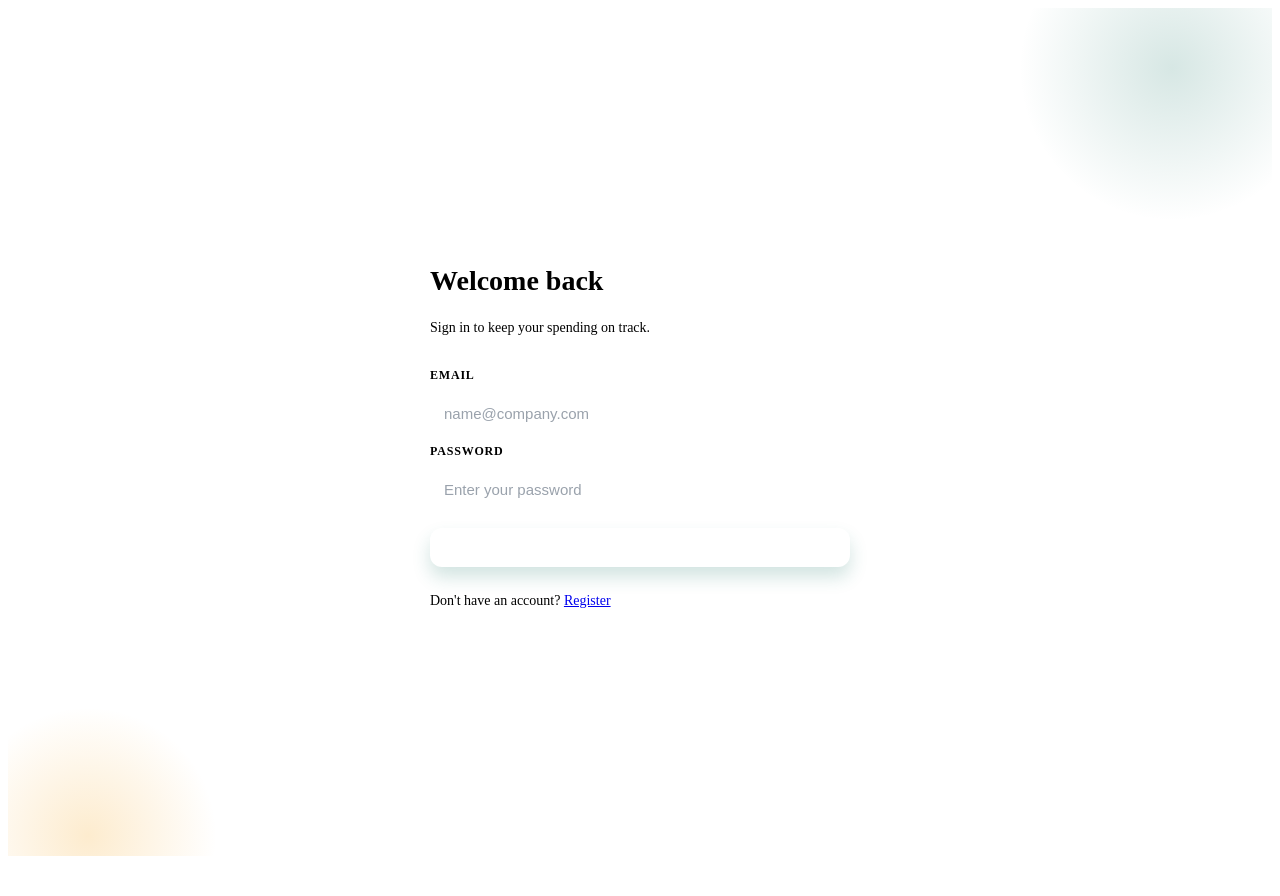
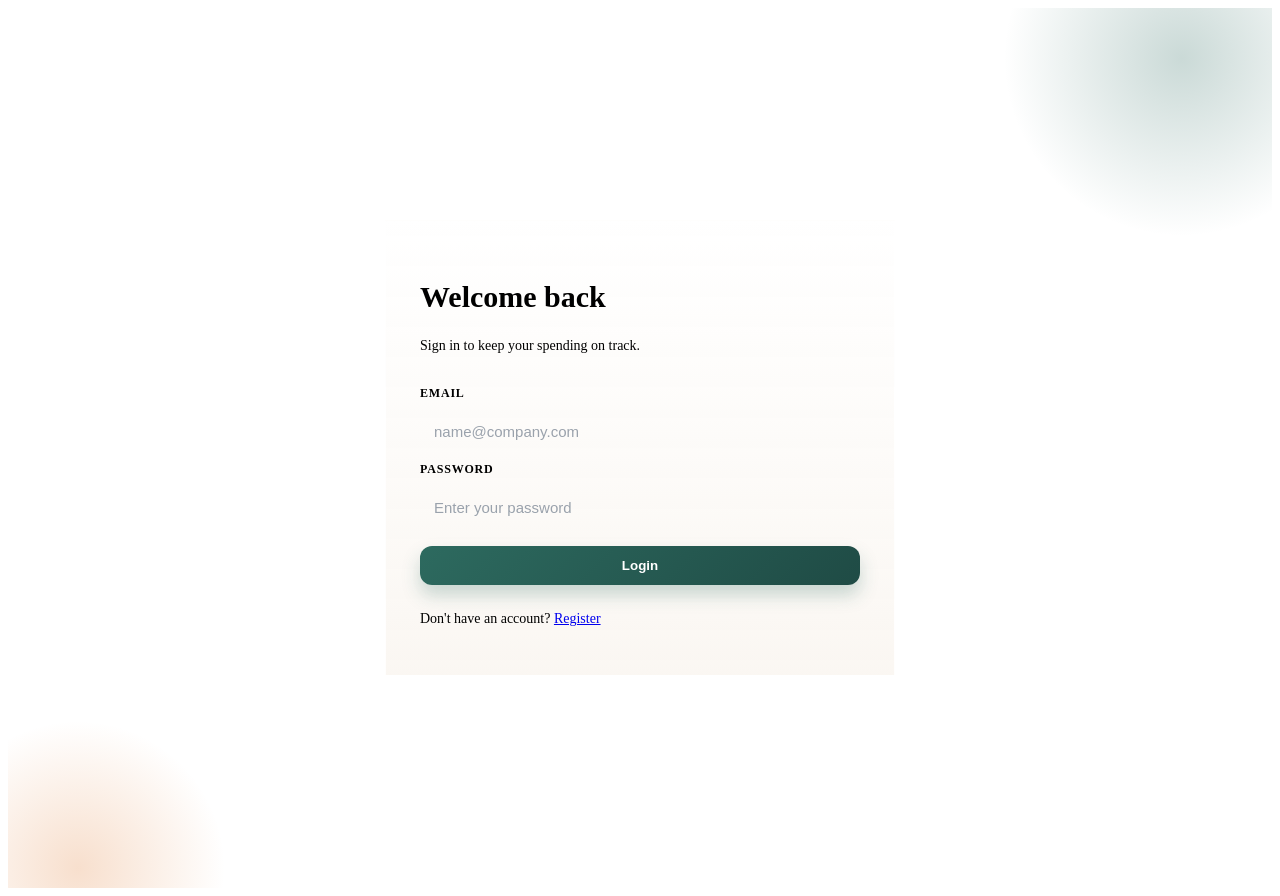
Before and after one commit to varunesharasu/Expense-Tracker, a React (Create React App) app in the folder frontend/: page / in a window 1280 px wide. Before the commit the page ends 864 px from the top, so only its background shows below. Built offline with nearby package versions, Linux system fonts and the light colour scheme.

Commit message:
Updated the UI

```diff
--- a/frontend/src/App.css
+++ b/frontend/src/App.css
@@ -1,3 +1,4 @@
 .app-shell {
   min-height: 100vh;
+  position: relative;
 }
--- a/frontend/src/components/ExpenseChart.css
+++ b/frontend/src/components/ExpenseChart.css
@@ -8,6 +8,8 @@
   display: flex;
   flex-direction: column;
   gap: 8px;
+  position: relative;
+  overflow: hidden;
 }
 
 .chart-header {
--- a/frontend/src/components/ExpenseChart.js
+++ b/frontend/src/components/ExpenseChart.js
@@ -29,7 +29,7 @@ function ExpenseChart({ transactions }) {
     value: groupedData[key]
   }));
 
-  const COLORS = ['#1f7a6a', '#7fc7b5', '#f4b74a', '#e97c6c'];
+  const COLORS = ['#2d6a5f', '#14b8a6', '#e07a2f', '#f3c35a'];
 
   return (
     <div className='chart-container'>
--- a/frontend/src/components/TransactionForm.css
+++ b/frontend/src/components/TransactionForm.css
@@ -1,4 +1,5 @@
 .transaction-form {
+  position: relative;
   background: var(--surface);
   padding: 24px;
   border-radius: var(--radius);
@@ -9,6 +10,7 @@
   box-shadow: var(--shadow-soft);
   animation: fadeUp 0.5s ease both;
   backdrop-filter: blur(8px);
+  overflow: hidden;
 }
 
 .transaction-form h2 {
@@ -50,20 +52,20 @@
 
 .transaction-form button {
   padding: 12px 14px;
-  background: var(--accent);
+  background: linear-gradient(135deg, #2d6a5f, #1f4b45);
   color: white;
   border: none;
   border-radius: 12px;
   cursor: pointer;
   font-weight: 600;
   transition: transform 0.2s ease, box-shadow 0.2s ease;
-  box-shadow: 0 10px 18px rgba(31, 122, 106, 0.2);
+  box-shadow: 0 10px 18px rgba(45, 106, 95, 0.25);
   width: 100%;
 }
 
 .transaction-form button:hover:not(:disabled) {
   transform: translateY(-1px);
-  box-shadow: 0 12px 22px rgba(31, 122, 106, 0.28);
+  box-shadow: 0 12px 22px rgba(45, 106, 95, 0.32);
 }
 
 .transaction-form button:active {
@@ -78,9 +80,9 @@
 
 .error-message {
   padding: 10px 12px;
-  background: #fbe8e8;
-  color: #9b2c2c;
-  border: 1px solid #f3caca;
+  background: rgba(248, 113, 113, 0.16);
+  color: #b91c1c;
+  border: 1px solid rgba(248, 113, 113, 0.3);
   border-radius: 10px;
   font-size: 13px;
 }
--- a/frontend/src/index.css
+++ b/frontend/src/index.css
@@ -1,26 +1,28 @@
-@import url('https://fonts.googleapis.com/css2?family=DM+Sans:wght@400;500;600;700&family=Playfair+Display:wght@600;700&display=swap');
+@import url('https://fonts.googleapis.com/css2?family=Fraunces:wght@600;700&family=Space+Grotesk:wght@400;500;600;700&display=swap');
 
 :root {
-  --bg: #f6f7f3;
-  --bg-accent: #fdf7ef;
+  --bg: #f5f1e7;
+  --bg-accent: #fff4e2;
   --surface: #ffffff;
-  --surface-2: #fefcf8;
-  --text: #1f2933;
+  --surface-2: #f7f2ea;
+  --text: #1b1f24;
   --muted: #6b7280;
-  --accent: #1f7a6a;
-  --accent-strong: #145f55;
-  --accent-2: #f59e0b;
-  --accent-soft: #e8f3f1;
-  --accent-soft-2: #f2f7f4;
-  --border: #e6e8e2;
-  --shadow: 0 14px 40px rgba(15, 23, 42, 0.08);
-  --shadow-soft: 0 8px 20px rgba(15, 23, 42, 0.06);
-  --shadow-strong: 0 20px 45px rgba(15, 23, 42, 0.12);
-  --glass: rgba(255, 255, 255, 0.72);
-  --ring: 0 0 0 3px rgba(31, 122, 106, 0.18);
-  --radius: 16px;
-  --radius-sm: 10px;
-  --transition: 180ms cubic-bezier(0.2, 0.8, 0.2, 1);
+  --accent: #2d6a5f;
+  --accent-strong: #1f4b45;
+  --accent-2: #e07a2f;
+  --accent-2-strong: #9a3412;
+  --accent-soft: rgba(45, 106, 95, 0.16);
+  --accent-soft-2: rgba(45, 106, 95, 0.08);
+  --border: #e6dfd5;
+  --shadow: 0 18px 40px rgba(24, 32, 50, 0.12);
+  --shadow-soft: 0 10px 24px rgba(24, 32, 50, 0.09);
+  --shadow-strong: 0 24px 60px rgba(24, 32, 50, 0.18);
+  --glass: rgba(255, 255, 255, 0.84);
+  --ring: 0 0 0 3px rgba(249, 115, 22, 0.22);
+  --radius-lg: 24px;
+  --radius: 18px;
+  --radius-sm: 12px;
+  --transition: 200ms cubic-bezier(0.2, 0.8, 0.2, 1);
 }
 
 * {
@@ -35,12 +37,12 @@ html {
 
 body {
   margin: 0;
-  font-family: 'DM Sans', 'Segoe UI', sans-serif;
+  font-family: 'Space Grotesk', 'Segoe UI', sans-serif;
   color: var(--text);
   background:
-    radial-gradient(1200px 600px at 10% -10%, #fff7e6 0%, transparent 60%),
-    radial-gradient(1000px 600px at 90% 0%, #e7f2f0 0%, transparent 55%),
-    linear-gradient(180deg, var(--bg-accent) 0%, var(--bg) 45%, #f3f5f1 100%);
+    radial-gradient(1200px 700px at 10% -10%, rgba(45, 106, 95, 0.2), transparent 60%),
+    radial-gradient(900px 600px at 90% -5%, rgba(224, 122, 47, 0.2), transparent 60%),
+    linear-gradient(180deg, var(--bg-accent) 0%, var(--bg) 55%, #efe7da 100%);
   min-height: 100vh;
   position: relative;
   overflow-x: hidden;
@@ -54,7 +56,6 @@ body::after {
   position: fixed;
   z-index: -1;
   border-radius: 50%;
-  filter: blur(0px);
   opacity: 0.65;
   animation: floatSlow 18s ease-in-out infinite alternate;
 }
@@ -63,16 +64,16 @@ body::before {
   width: 520px;
   height: 520px;
   left: -180px;
-  top: 120px;
-  background: radial-gradient(circle, rgba(31, 122, 106, 0.18), transparent 65%);
+  top: 80px;
+  background: radial-gradient(circle, rgba(45, 106, 95, 0.22), transparent 65%);
 }
 
 body::after {
-  width: 480px;
-  height: 480px;
+  width: 460px;
+  height: 460px;
   right: -160px;
-  bottom: -120px;
-  background: radial-gradient(circle, rgba(245, 158, 11, 0.22), transparent 65%);
+  bottom: -140px;
+  background: radial-gradient(circle, rgba(224, 122, 47, 0.24), transparent 65%);
   animation-delay: 4s;
 }
 
@@ -80,8 +81,8 @@ h1,
 h2,
 h3,
 h4 {
-  font-family: 'Playfair Display', 'Times New Roman', serif;
-  letter-spacing: 0.2px;
+  font-family: 'Fraunces', 'Times New Roman', serif;
+  letter-spacing: 0.3px;
 }
 
 p {
@@ -90,7 +91,7 @@ p {
 }
 
 a {
-  color: var(--accent);
+  color: var(--accent-strong);
   text-decoration: none;
   font-weight: 600;
 }
@@ -106,13 +107,13 @@ select {
 }
 
 ::selection {
-  background: rgba(31, 122, 106, 0.2);
+  background: rgba(45, 106, 95, 0.2);
 }
 
 @keyframes fadeUp {
   from {
     opacity: 0;
-    transform: translateY(14px);
+    transform: translateY(18px);
   }
   to {
     opacity: 1;
@@ -122,10 +123,10 @@ select {
 
 @keyframes glowPulse {
   0% {
-    box-shadow: 0 0 0 rgba(31, 122, 106, 0.1);
+    box-shadow: 0 0 0 rgba(45, 106, 95, 0.1);
   }
   100% {
-    box-shadow: 0 0 22px rgba(31, 122, 106, 0.2);
+    box-shadow: 0 0 22px rgba(45, 106, 95, 0.2);
   }
 }
 
--- a/frontend/src/pages/Login.css
+++ b/frontend/src/pages/Login.css
@@ -1,9 +1,8 @@
 .login-container {
   min-height: 100vh;
-  display: flex;
-  justify-content: center;
-  align-items: center;
-  padding: 24px;
+  display: grid;
+  place-items: center;
+  padding: 40px 24px;
   position: relative;
   overflow: hidden;
 }
@@ -11,31 +10,31 @@
 .login-container::before {
   content: '';
   position: absolute;
-  width: 360px;
-  height: 360px;
+  width: 420px;
+  height: 420px;
   border-radius: 50%;
-  background: radial-gradient(circle, rgba(31, 122, 106, 0.18), transparent 60%);
-  top: -120px;
-  right: -80px;
+  background: radial-gradient(circle, rgba(45, 106, 95, 0.25), transparent 60%);
+  top: -160px;
+  right: -120px;
 }
 
 .login-container::after {
   content: '';
   position: absolute;
-  width: 280px;
-  height: 280px;
+  width: 320px;
+  height: 320px;
   border-radius: 50%;
-  background: radial-gradient(circle, rgba(245, 158, 11, 0.2), transparent 65%);
-  bottom: -120px;
-  left: -60px;
+  background: radial-gradient(circle, rgba(224, 122, 47, 0.24), transparent 65%);
+  bottom: -140px;
+  left: -90px;
 }
 
 .login-form {
-  width: min(420px, 92vw);
-  background: var(--glass);
-  padding: 36px;
+  width: min(440px, 92vw);
+  background: linear-gradient(180deg, rgba(255, 255, 255, 0.96), rgba(250, 246, 241, 0.9));
+  padding: 34px;
   border-radius: var(--radius);
-  border: 1px solid rgba(255, 255, 255, 0.8);
+  border: 1px solid rgba(255, 255, 255, 0.85);
   box-shadow: var(--shadow-strong);
   display: flex;
   flex-direction: column;
@@ -43,11 +42,12 @@
   animation: fadeUp 0.6s ease both;
   position: relative;
   z-index: 1;
-  backdrop-filter: blur(12px);
+  backdrop-filter: blur(14px);
+  overflow: hidden;
 }
 
 .auth-header h2 {
-  font-size: 28px;
+  font-size: 30px;
   color: var(--text);
 }
 
@@ -58,9 +58,9 @@
 .auth-error {
   padding: 10px 12px;
   border-radius: 10px;
-  background: #fbe8e8;
-  color: #9b2c2c;
-  border: 1px solid #f3caca;
+  background: rgba(248, 113, 113, 0.16);
+  color: #b91c1c;
+  border: 1px solid rgba(248, 113, 113, 0.3);
   font-size: 13px;
 }
 
@@ -99,19 +99,19 @@
 
 .login-form button {
   padding: 12px 14px;
-  background: var(--accent);
+  background: linear-gradient(135deg, #2d6a5f, #1f4b45);
   color: white;
   border: none;
   border-radius: 12px;
   font-weight: 600;
   cursor: pointer;
   transition: transform var(--transition), box-shadow var(--transition);
-  box-shadow: 0 10px 18px rgba(31, 122, 106, 0.2);
+  box-shadow: 0 10px 18px rgba(45, 106, 95, 0.25);
 }
 
 .login-form button:hover {
   transform: translateY(-1px);
-  box-shadow: 0 12px 22px rgba(31, 122, 106, 0.28);
+  box-shadow: 0 12px 22px rgba(45, 106, 95, 0.32);
 }
 
 .auth-actions {
--- a/frontend/src/pages/Register.css
+++ b/frontend/src/pages/Register.css
@@ -1,9 +1,8 @@
 .register-container {
   min-height: 100vh;
-  display: flex;
-  justify-content: center;
-  align-items: center;
-  padding: 24px;
+  display: grid;
+  place-items: center;
+  padding: 40px 24px;
   position: relative;
   overflow: hidden;
 }
@@ -11,31 +10,31 @@
 .register-container::before {
   content: '';
   position: absolute;
-  width: 340px;
-  height: 340px;
+  width: 420px;
+  height: 420px;
   border-radius: 50%;
-  background: radial-gradient(circle, rgba(31, 122, 106, 0.18), transparent 60%);
-  top: -140px;
-  left: -90px;
+  background: radial-gradient(circle, rgba(45, 106, 95, 0.24), transparent 60%);
+  top: -160px;
+  left: -120px;
 }
 
 .register-container::after {
   content: '';
   position: absolute;
-  width: 260px;
-  height: 260px;
+  width: 320px;
+  height: 320px;
   border-radius: 50%;
-  background: radial-gradient(circle, rgba(245, 158, 11, 0.2), transparent 65%);
-  bottom: -100px;
-  right: -70px;
+  background: radial-gradient(circle, rgba(224, 122, 47, 0.24), transparent 65%);
+  bottom: -140px;
+  right: -110px;
 }
 
 .register-form {
-  width: min(440px, 92vw);
-  background: var(--glass);
-  padding: 36px;
+  width: min(460px, 92vw);
+  background: linear-gradient(180deg, rgba(255, 255, 255, 0.96), rgba(250, 246, 241, 0.9));
+  padding: 34px;
   border-radius: var(--radius);
-  border: 1px solid rgba(255, 255, 255, 0.8);
+  border: 1px solid rgba(255, 255, 255, 0.85);
   box-shadow: var(--shadow-strong);
   display: flex;
   flex-direction: column;
@@ -43,11 +42,12 @@
   animation: fadeUp 0.6s ease both;
   position: relative;
   z-index: 1;
-  backdrop-filter: blur(12px);
+  backdrop-filter: blur(14px);
+  overflow: hidden;
 }
 
 .auth-header h2 {
-  font-size: 28px;
+  font-size: 30px;
   color: var(--text);
 }
 
@@ -58,9 +58,9 @@
 .auth-error {
   padding: 10px 12px;
   border-radius: 10px;
-  background: #fbe8e8;
-  color: #9b2c2c;
-  border: 1px solid #f3caca;
+  background: rgba(248, 113, 113, 0.16);
+  color: #b91c1c;
+  border: 1px solid rgba(248, 113, 113, 0.3);
   font-size: 13px;
 }
 
@@ -99,19 +99,19 @@
 
 .register-form button {
   padding: 12px 14px;
-  background: var(--accent);
+  background: linear-gradient(135deg, #2d6a5f, #1f4b45);
   color: white;
   border: none;
   border-radius: 12px;
   font-weight: 600;
   cursor: pointer;
   transition: transform var(--transition), box-shadow var(--transition);
-  box-shadow: 0 10px 18px rgba(31, 122, 106, 0.2);
+  box-shadow: 0 10px 18px rgba(45, 106, 95, 0.25);
 }
 
 .register-form button:hover {
   transform: translateY(-1px);
-  box-shadow: 0 12px 22px rgba(31, 122, 106, 0.28);
+  box-shadow: 0 12px 22px rgba(45, 106, 95, 0.32);
 }
 
 .auth-actions {
```
Also changed, not shown: frontend/src/components/Sidebar.css (+41 -38 lines), frontend/src/components/SummaryCards.css (+15 -12 lines), frontend/src/components/TransactionList.css (+29 -13 lines), frontend/src/pages/Dashboard.css (+73 -30 lines).
